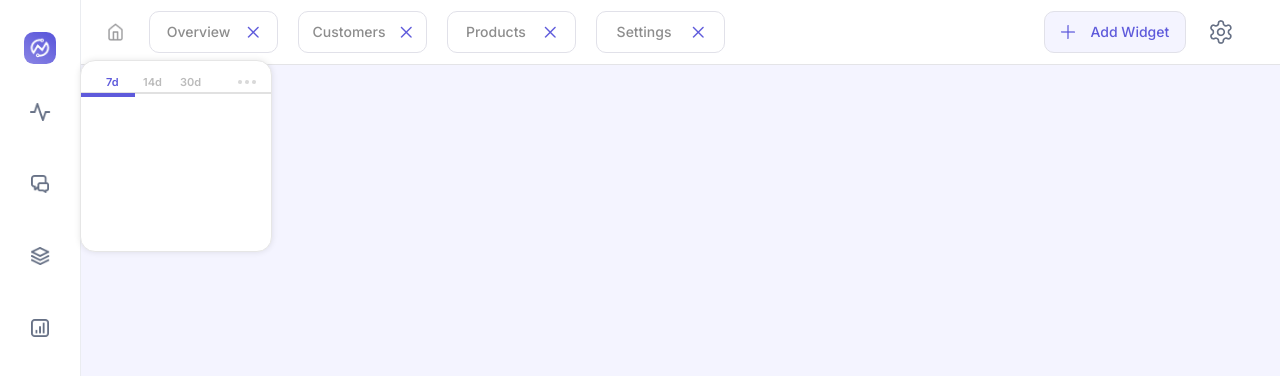
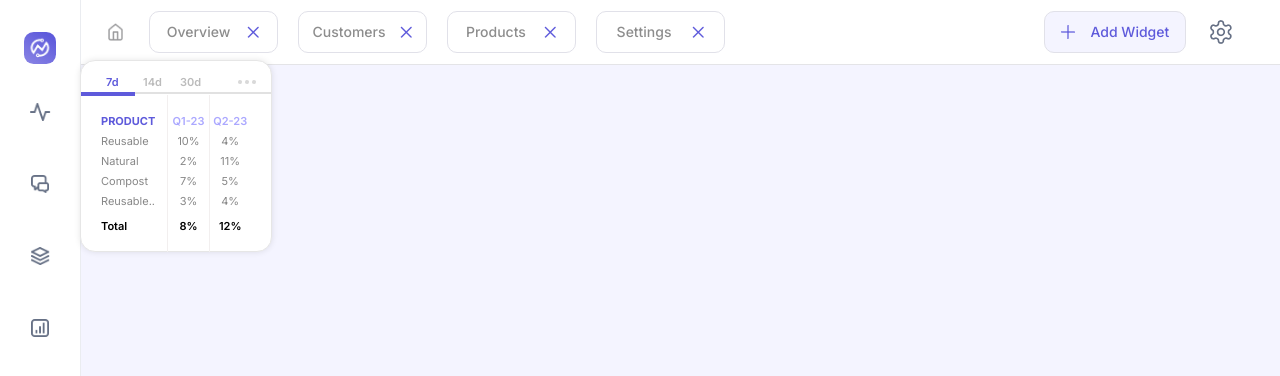
Before and after one commit to TheMastermind2001/Widgets-Dashboard---Frontend-Assignment, a React (Create React App) app: page / in a window 1280 px wide. Shown: the top 376 px of the page. Built offline with nearby package versions, Linux system fonts and the light colour scheme; a web font is replaced by a local one.

Commit message:
First Widget Added

```diff
--- a/src/components/Dashboard/SubComponents/Days.tsx
+++ b/src/components/Dashboard/SubComponents/Days.tsx
@@ -12,7 +12,6 @@ function Days({ color }: Props) {
     <div className="Days-Div-Main">
       <div className="Days-Div">
         <div className="Days">
-          <div></div>
           <h1
             style={{
               color:
@@ -69,7 +68,11 @@ function Days({ color }: Props) {
         <hr className="Horizontal-Line"></hr>
         <hr
           className="Bold-Line"
-          style={{ position: "relative", left: (selectedIdx - 1) * 45 }}
+          style={{
+            position: "relative",
+            top: "-1px",
+            left: (selectedIdx - 1) * 45,
+          }}
         ></hr>
       </div>
     </div>
--- a/src/components/Dashboard/Widgets/Table1.tsx
+++ b/src/components/Dashboard/Widgets/Table1.tsx
@@ -1,13 +1,41 @@
-import React, { useEffect } from "react";
+import React, { useEffect, useState } from "react";
 import "../../../css/Dashboard/Widgets/Table1.css";
 import { Widget } from "../../../types";
 import { Table1Props } from "../../../types";
 import Days from "../SubComponents/Days";
+import { toCamelCase } from "../../../utils/stringUtils";
 
 const Table1: React.FC<Table1Props> = ({ data, today, bgcolor }) => {
+  const [products, setProduts] = useState<string[]>([]);
+  const [percentages, setPercentages] = useState<string[][]>([]);
+  const [totals, setTotals] = useState<string[]>([]);
   useEffect(() => {
     console.log(data, today);
-  }, []);
+    if (!data) return;
+    // let arr: string[] = [];
+    let crr: string[][] = new Array(2).fill(null).map(() => []);
+    data?.data.scores.map((score: any, index: number) => {
+      const arr: string[] = [];
+      const brr: string[] = [];
+      Object?.keys(score).forEach((key) => {
+        if (key != "period") {
+          arr.push(
+            toCamelCase(key.substring(0, 8) + (key.length > 8 ? ".." : ""))
+          );
+          brr.push(score[key]);
+          setProduts(arr);
+        }
+      });
+      console.log(index);
+      crr[index] = brr;
+    });
+    setPercentages(crr);
+    const drr: string[] = [];
+    Object.entries(data?.data.total).map((items: any, index: number) => {
+      drr.push(items[1]);
+    });
+    setTotals(drr);
+  }, [data]);
 
   const style = {
     backgroundColor: bgcolor, // This applies the bgcolor prop as the background color
@@ -15,8 +43,51 @@ const Table1: React.FC<Table1Props> = ({ data, today, bgcolor }) => {
 
   return (
     <div className="Table1" style={style}>
-      {/* <h1>{data?.id}</h1> */}
       <Days color={bgcolor === "white" ? "#5E5ADB" : "white"}></Days>
+
+      <div className="Table1-Contents">
+        <div className="Table1-Row Table1-Header">
+          <div className="Table1-Cell">
+            <h1 className="Table1-Header-Cell-1">PRODUCT</h1>
+          </div>
+          {data?.data.scores.map((item: any) => {
+            return (
+              <div className="Table1-Cell">
+                <h1 style={{ textAlign: "center" }}>{item.period}</h1>
+              </div>
+            );
+          })}
+        </div>
+        {products.map((product: any, index: number) => {
+          return (
+            <div className="Table1-Row">
+              <div className="Table1-Cell">
+                <h1>{product}</h1>
+              </div>
+              <div className="Table1-Cell">
+                <h1 style={{ textAlign: "center" }}>{percentages[0][index]}</h1>
+              </div>
+              <div className="Table1-Cell">
+                <h1 style={{ textAlign: "center" }}>{percentages[1][index]}</h1>
+              </div>
+            </div>
+          );
+        })}
+
+        <div className="Table1-Row Table1-Footer">
+          <div className="Table1-Cell Table1-Footer-Cell">
+            <h1 className="Table1-Footer-Cell-1">Total</h1>
+          </div>
+          {totals.map((item: any, index: any) => {
+            if (index >= 2) return;
+            return (
+              <div className="Table1-Cell Table1-Footer-Cell">
+                <h1 style={{ textAlign: "center" }}>{item}</h1>
+              </div>
+            );
+          })}
+        </div>
+      </div>
     </div>
   );
 };
--- a/src/css/Dashboard/SubComponents/Days.css
+++ b/src/css/Dashboard/SubComponents/Days.css
@@ -8,9 +8,9 @@
 .Days{
     position: relative;
     display: flex;
-top: 12px;
-left: 25px;
-height: 31px;
+    top: 12px;
+    left: 25px;
+    height: 31px;
 }
 
 .Days>h1{
@@ -30,10 +30,8 @@ height: 31px;
 }
 
 .Days>h1:hover{
-    color: #8d8d8d;
-
+    color: #8c8585;
 /* height: 19px; */
-
 }
 
 .Table-Three-Dots-Div{
--- a/src/css/Dashboard/Widgets/Table1.css
+++ b/src/css/Dashboard/Widgets/Table1.css
@@ -9,3 +9,117 @@ border: 1px solid #E6E6E6;
     box-shadow: 0px 0px 6px 0px #0000001A;
 
 }
+
+
+.Table1-Contents{
+    position: relative;
+    padding-left: 20px;
+    padding-right: 20px;
+    padding-top: 15px;
+}
+
+.Table1-Row{
+    /* background-color: antiquewhite; */
+    display: grid;
+    grid-template-columns: 1.6fr 1fr 1fr;
+
+}
+
+.Table1-Cell{
+    position:relative;
+    /* position: relative; */
+    height: 20px;
+}
+
+.Table1-Cell>h1{
+    margin: 0;
+    font-family: "Inter";
+    font-size: 11px;
+    font-weight: 400;
+    line-height: 18px;
+    letter-spacing: 0em;
+    text-align: left;
+    color: #474747A6;
+    ;
+}
+
+.Table1-Header>div>h1.Table1-Header-Cell-1{
+    color: #5E5ADB;
+    font-weight: 700;
+
+}
+.Table1-Header>div>h1{
+    color: #ABA8FF;
+
+
+    font-weight: 600;
+
+}
+
+.Table1-Footer{
+    /* Just for the vertical lines*/
+    /* padding-bottom: 20px; */
+}
+
+.Table1-Footer>div>h1{
+    color: black;
+    font-weight: 600;
+    padding-top: 5px;
+}
+
+
+.Table1-Cell:not(:last-child)::after {
+    content: "";
+    position: absolute;
+    right: 0px;
+    top: -16.7px; /* Adjust this value to position the line right below the headers */
+    bottom:0px;
+    width: 0.2px;
+    background-color:  #f2efef;
+    ; /* Match this to your table's line color */
+}
+
+.Table1-Footer-Cell{
+    padding-bottom: 20px;
+}
+
+.Table1-Footer-Cell:not(:last-child)::after {
+    content: "";
+    position: absolute;
+    right: 0px;
+    bottom:0px;
+    width: 0.2px;
+    background-color:  #f2efef;
+    /* Match this to your table's line color */
+}
+
+/* Adjust the top value of the first row cells to align with the bottom of your headers */
+.Table1-Header + .Table1-Row .Table1-Cell:not(:last-child)::after {
+    top: 0;
+}
+
+
+
+
+
+
+
+
+
+
+
+
+
+/* .Table1-Footer>div>h1.Table1-Footer-Cell-1{
+    color: #5E5ADB;
+    font-weight: 700;
+
+} */
+/* .Table1-Footer>div>h1{
+    color: #ABA8FF;
+} */
+
+/* .Table1-Header-Cell-1{ */
+    /* font-weight: 700; */
+    /* color: black; */
+/* } */
--- a/src/data/dashboardDataDefault.ts
+++ b/src/data/dashboardDataDefault.ts
@@ -8,14 +8,14 @@ const dashboardDataDefault = {
           timeFrames: ["7d", "14d", "30d"],
           scores: [
             {
-              period: "01-23",
+              period: "Q1-23",
               reusable: "10%",
               natural: "2%",
               compost: "7%",
               reusableMaterial: "3%",
             },
             {
-              period: "02-23",
+              period: "Q2-23",
               reusable: "4%",
               natural: "11%",
               compost: "5%",
--- /dev/null
+++ b/src/utils/stringUtils.ts
@@ -0,0 +1,7 @@
+export function toCamelCase(s:string) {
+    // Check if the input is a string and not empty
+    if (typeof s !== 'string' || s.length === 0) return s;
+
+    // Convert the first character to uppercase and the rest to lowercase
+    return s.charAt(0).toUpperCase() + s.slice(1).toLowerCase();
+}
```
Lines whose indentation alone changed are shown as unchanged.
